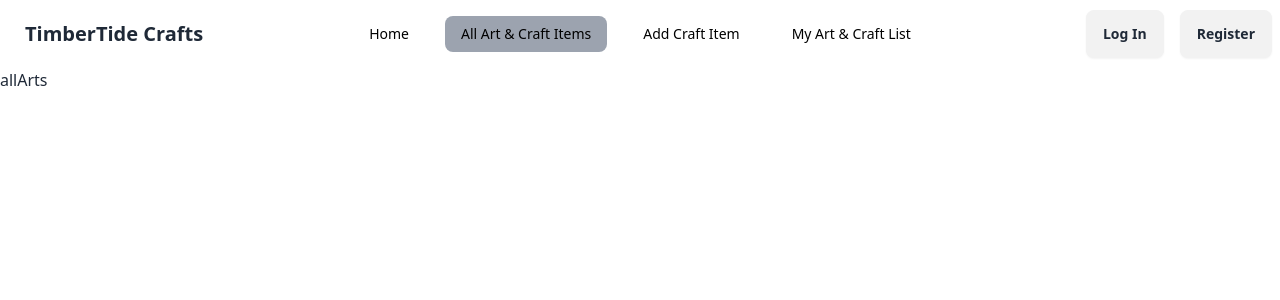
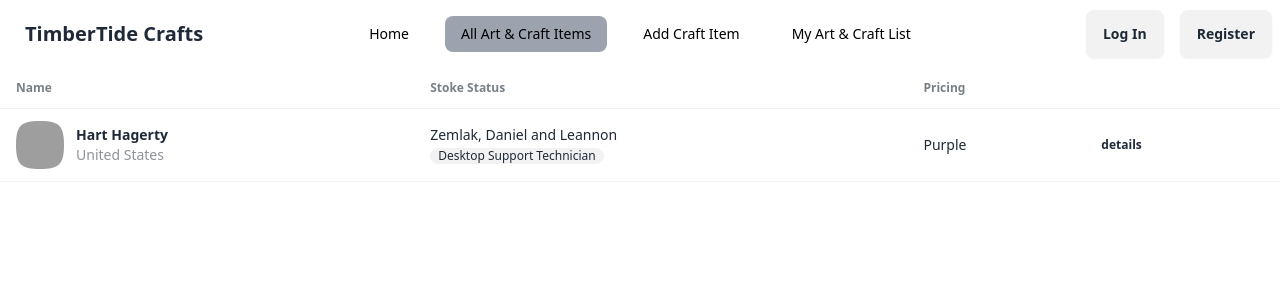
Before and after one commit to Shahriar-Samir/TimberTide-Crafts-Client, a React (Vite) app: page /allArtsAndCrafts in a window 1280 px wide. Shown: the top 300 px of the page. Built offline with nearby package versions, Linux system fonts and the light colour scheme; no server answers; grey boxes are pictures that could not be loaded.

Commit message:
added all art and craft items page

```diff
--- a/src/components/allArts.jsx
+++ b/src/components/allArts.jsx
@@ -3,7 +3,50 @@ import React from 'react';
 const MyArtsAndCrafts = () => {
     return (
         <div>
-            allArts
+           <div className="overflow-x-auto">
+  <table className="table">
+    {/* head */}
+    <thead>
+      <tr>
+
+        <th>Name</th>
+        <th>Stoke Status</th>
+        <th>Pricing</th>
+        <th></th>
+      </tr>
+    </thead>
+    <tbody>
+      {/* row 1 */}
+      <tr>
+
+        <td>
+          <div className="flex items-center gap-3">
+            <div className="avatar">
+              <div className="mask mask-squircle w-12 h-12">
+                <img src="/tailwind-css-component-profile-2@56w.png" alt="Avatar Tailwind CSS Component" />
+              </div>
+            </div>
+            <div>
+              <div className="font-bold">Hart Hagerty</div>
+              <div className="text-sm opacity-50">United States</div>
+            </div>
+          </div>
+        </td>
+        <td>
+          Zemlak, Daniel and Leannon
+          <br/>
+          <span className="badge badge-ghost badge-sm">Desktop Support Technician</span>
+        </td>
+        <td>Purple</td>
+        <th>
+          <button className="btn btn-ghost btn-xs">details</button>
+        </th>
+      </tr>
+    </tbody>
+
+
+  </table>
+</div>
         </div>
     );
 };
--- a/src/components/userArts.jsx
+++ b/src/components/userArts.jsx
@@ -3,7 +3,7 @@
 const UserArts = () => {
     return (
         <div>
-            UserArt
+
         </div>
     );
 };
```
